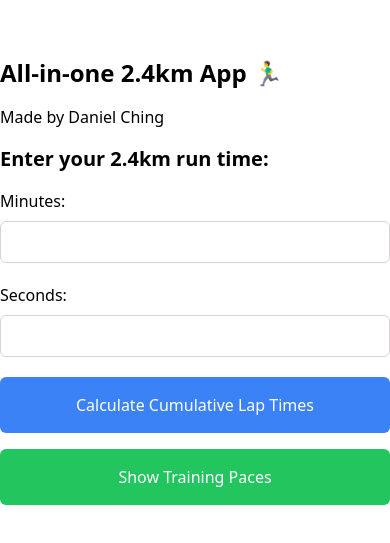
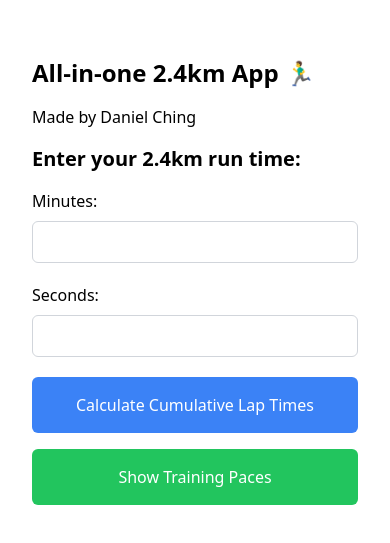
Before and after one commit to danielcwq/ippt-run-calc, a Next.js app: page / in a window 390 px wide. Shown: the part 141-684 px from the top of the page. Built offline with nearby package versions, Linux system fonts and the light colour scheme.

Commit message:
Added padding changes for mobile

```diff
--- a/src/pages/index.js
+++ b/src/pages/index.js
@@ -96,7 +96,7 @@
 
       <main>
         <div className="min-h-screen grid place-items-center">
-          <div className="relative w-full max-w-md">
+          <div className="relative w-full max-w-md p-8">
             <h1 className="text-2xl font-bold mb-4">All-in-one 2.4km App 🏃‍♂️</h1>
             <p className="mb-4">
               {" "}
```
